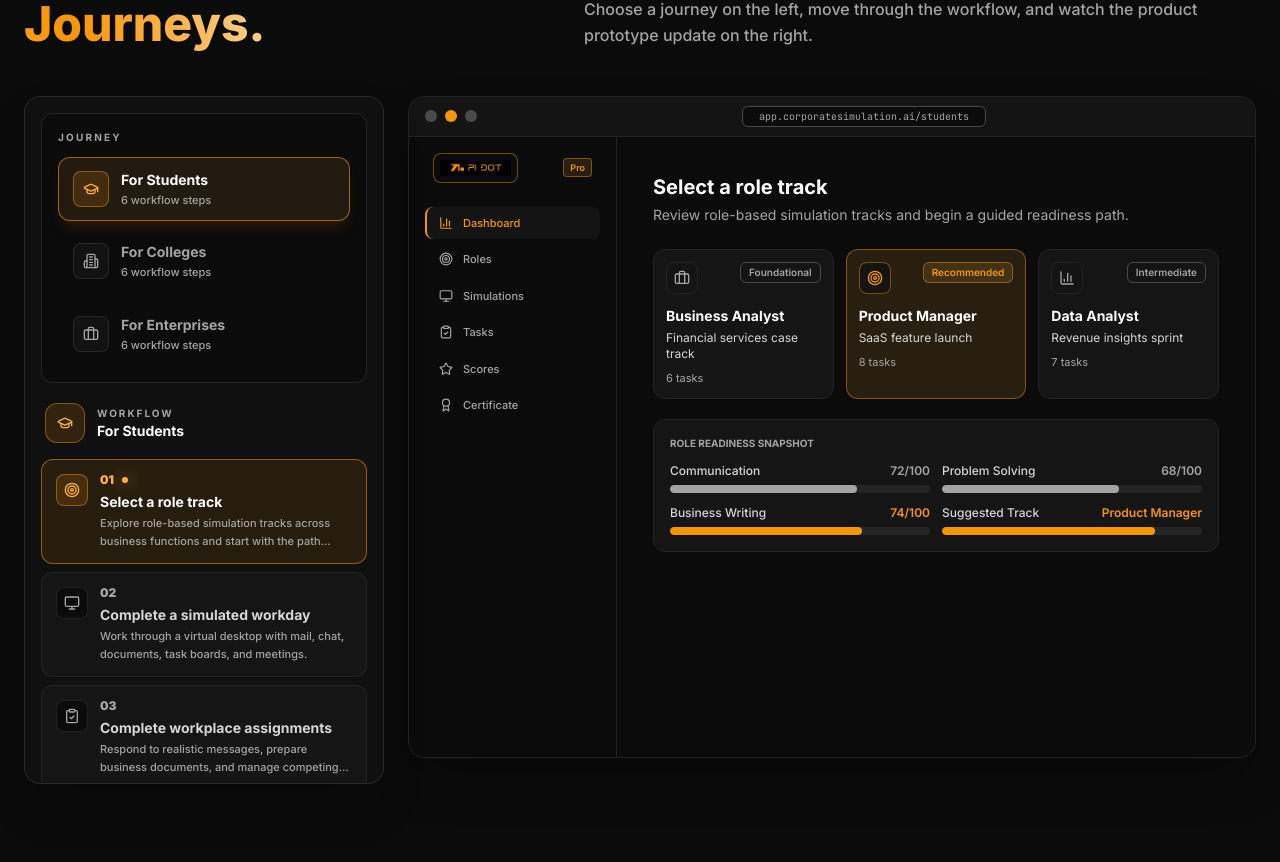
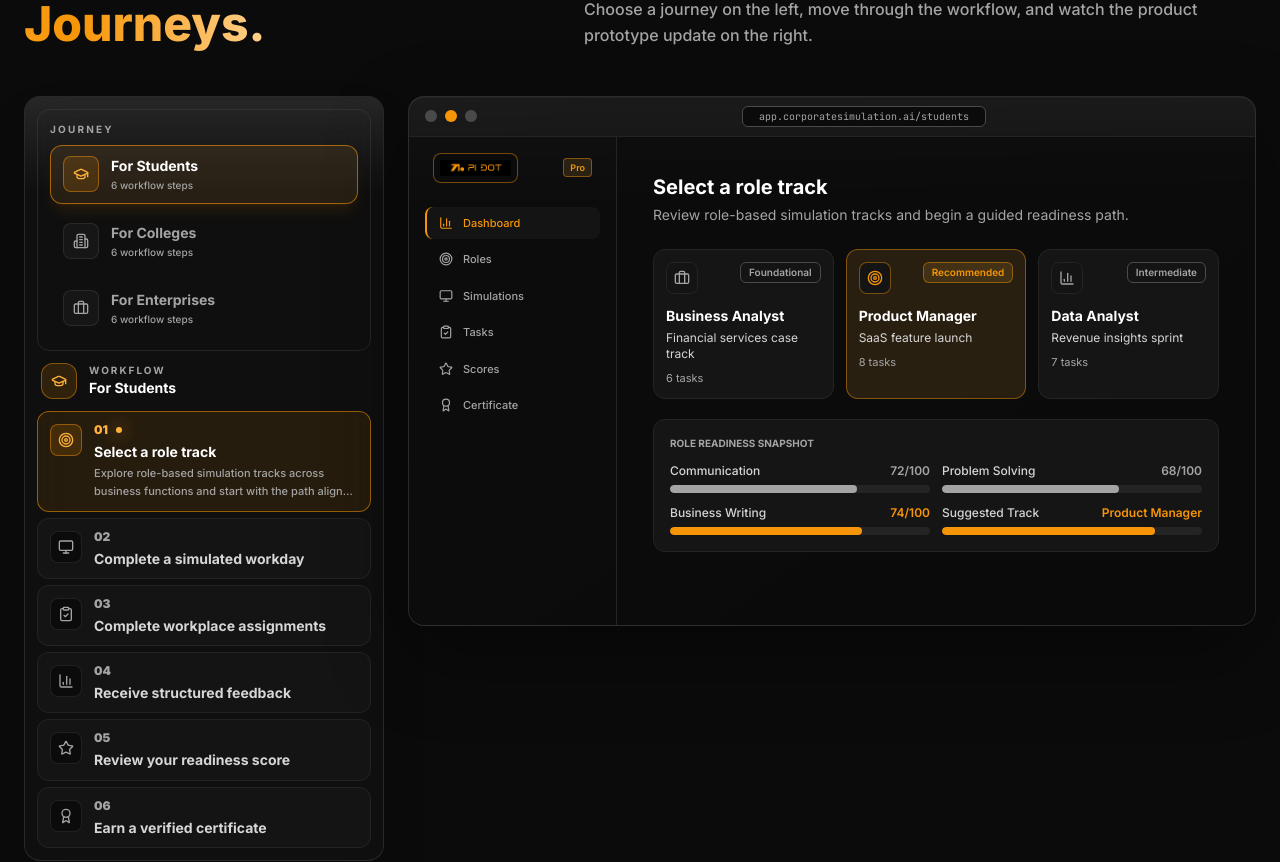
Before and after one commit to Vidur27zx/CorpSim, a Next.js app in the folder frontend/: page / in a window 1280 px wide. Shown: the part 2548-3410 px from the top of the page. Built offline with nearby package versions, Linux system fonts and the light colour scheme.

Commit message:
Polish interactive journeys prototype

```diff
--- a/frontend/components/landing/JourneysSection.tsx
+++ b/frontend/components/landing/JourneysSection.tsx
@@ -542,13 +542,31 @@ function PreviewSectionRenderer({ section }: { section: PreviewSection }) {
   return <ActionRow section={section} />;
 }
 
-function PreviewBrowserFrame({ journeyId, stepIndex, preview }: { journeyId: JourneyId; stepIndex: number; preview: PreviewData }) {
+function PreviewBrowserFrame({
+  journeyId,
+  stepIndex,
+  preview,
+  onStepChange,
+}: {
+  journeyId: JourneyId;
+  stepIndex: number;
+  preview: PreviewData;
+  onStepChange: (stepIndex: number) => void;
+}) {
   const items = sidebarItems[journeyId];
   const urlSlug = journeyId === "enterprises" ? "enterprise" : journeyId;
 
   return (
-    <div className="w-full overflow-hidden rounded-2xl border shadow-2xl shadow-black/40" style={{ background: previewTheme.panelElevated, borderColor: previewTheme.borderSoft }}>
-      <div className="flex h-10 items-center gap-3 border-b px-4" style={{ background: previewTheme.panelElevated, borderColor: previewTheme.borderSoft }}>
+    <div
+      className="relative min-h-[640px] w-full overflow-hidden rounded-2xl border shadow-2xl shadow-black/40 backdrop-blur-xl lg:aspect-[16/10] lg:min-h-0"
+      style={{
+        background: "linear-gradient(145deg, rgba(20,20,20,0.92), rgba(11,11,11,0.86))",
+        borderColor: "rgba(164, 164, 164, 0.2)",
+        boxShadow: "0 30px 80px rgba(0,0,0,0.38), inset 0 1px 0 rgba(255,255,255,0.12)",
+      }}
+    >
+      <div className="pointer-events-none absolute inset-x-0 top-0 z-10 h-28 bg-gradient-to-b from-white/[0.12] to-transparent" />
+      <div className="relative z-20 flex h-10 items-center gap-3 border-b px-4" style={{ background: "rgba(20,20,20,0.72)", borderColor: previewTheme.borderSoft }}>
         <div className="flex gap-2">
           <div className="h-3 w-3 rounded-full" style={{ background: previewTheme.grayBar }} />
           <div className="h-3 w-3 rounded-full" style={{ background: previewTheme.accent }} />
@@ -561,8 +579,8 @@ function PreviewBrowserFrame({ journeyId, stepIndex, preview }: { journeyId: Jou
         </div>
       </div>
 
-      <div className="flex h-[620px]">
-        <aside className="hidden w-52 flex-col gap-1 border-r p-4 md:flex" style={{ background: previewTheme.panel, borderColor: previewTheme.borderSoft }}>
+      <div className="relative z-20 flex h-[calc(100%-2.5rem)]">
+        <aside className="hidden w-52 flex-col gap-1 border-r p-4 md:flex" style={{ background: "rgba(11, 11, 11, 0.82)", borderColor: previewTheme.borderSoft }}>
           <div className="mb-5 flex items-center gap-2 px-2">
             <div className="rounded-lg border p-1.5" style={{ background: previewTheme.bg, borderColor: previewTheme.accentBorder }}>
               <Image src="/pidot-logo.png" alt="Pi Dot" width={64} height={18} className="h-4 w-auto" />
@@ -576,9 +594,11 @@ function PreviewBrowserFrame({ journeyId, stepIndex, preview }: { journeyId: Jou
             const active = index === stepIndex % items.length;
 
             return (
-              <div
+              <button
+                type="button"
                 key={item.name}
-                className="flex items-center gap-2.5 rounded-lg border-l-2 px-3 py-2 text-[11px] font-medium transition-colors"
+                onClick={() => onStepChange(index)}
+                className="flex items-center gap-2.5 rounded-lg border-l-2 px-3 py-2 text-left text-[11px] font-medium transition-colors hover:bg-white/[0.04] focus-visible:outline-none focus-visible:ring-2 focus-visible:ring-[#FFB13B]/60"
                 style={{
                   background: active ? previewTheme.panelElevated : "transparent",
                   borderLeftColor: active ? previewTheme.accent : "transparent",
@@ -587,12 +607,12 @@ function PreviewBrowserFrame({ journeyId, stepIndex, preview }: { journeyId: Jou
               >
                 <Icon className="h-3.5 w-3.5 shrink-0" />
                 <span>{item.name}</span>
-              </div>
+              </button>
             );
           })}
         </aside>
 
-        <main className="flex-1 overflow-y-auto p-5 sm:p-7 md:p-9" style={{ background: previewTheme.bg }}>
+        <main className="flex-1 overflow-y-auto p-5 [scrollbar-width:none] sm:p-7 md:p-9 [&::-webkit-scrollbar]:hidden" style={{ background: "rgba(11, 11, 11, 0.88)" }}>
           <div className="max-w-4xl">
             <div className="mb-6">
               <h3 className="text-xl font-bold" style={{ color: previewTheme.textPrimary }}>
@@ -1312,10 +1332,11 @@ export default function JourneysSection() {
             whileInView="show"
             viewport={{ once: true, margin: "-80px" }}
             variants={fadeUp}
-            className="rounded-2xl border border-[#4A4A4A]/45 bg-[#101010] p-4 shadow-2xl shadow-black/30 lg:sticky lg:top-24 lg:max-h-[calc(100vh-7rem)] lg:self-start lg:overflow-y-auto"
+            className="relative overflow-hidden rounded-2xl border border-[#4A4A4A]/45 bg-[#101010]/90 p-3 shadow-2xl shadow-black/30 backdrop-blur-xl lg:sticky lg:top-24 lg:self-start"
           >
-            <div className="mb-5 rounded-xl border border-[#4A4A4A]/40 bg-[#0B0B0B] p-4">
-              <p className="mb-3 text-[10px] font-bold uppercase tracking-[0.22em] text-[#A4A4A4]">Journey</p>
+            <div className="pointer-events-none absolute inset-x-0 top-0 h-24 bg-gradient-to-b from-white/[0.10] to-transparent" />
+            <div className="relative mb-3 rounded-xl border border-[#4A4A4A]/40 bg-[#0B0B0B]/82 p-3">
+              <p className="mb-2 text-[10px] font-bold uppercase tracking-[0.22em] text-[#A4A4A4]">Journey</p>
               <div className="grid grid-cols-1 gap-2">
                 {journeyTabs.map((tab) => {
                   const TabIcon = tab.tabIcon;
@@ -1326,7 +1347,7 @@ export default function JourneysSection() {
                       key={tab.id}
                       type="button"
                       onClick={() => handleTabSwitch(tab.id)}
-                      className={`flex items-center gap-3 rounded-xl border px-3.5 py-3 text-left transition-all duration-300 ${
+                      className={`flex items-center gap-3 rounded-xl border px-3 py-2.5 text-left transition-all duration-300 ${
                         selected
                           ? "border-[#F69507]/60 bg-[#FFB13B]/10 text-white shadow-lg shadow-[#F69507]/10"
                           : "border-transparent bg-transparent text-[#A4A4A4] hover:border-[#4A4A4A]/60 hover:bg-white/[0.03] hover:text-white"
@@ -1341,7 +1362,7 @@ export default function JourneysSection() {
                       </span>
                       <span className="min-w-0">
                         <span className="block text-sm font-bold">{tab.label}</span>
-                        <span className="mt-0.5 block text-[11px] font-medium text-[#A4A4A4]">
+                        <span className="mt-0.5 block text-[10px] font-medium text-[#A4A4A4]">
                           {tab.steps.length} workflow steps
                         </span>
                       </span>
@@ -1351,8 +1372,8 @@ export default function JourneysSection() {
               </div>
             </div>
 
-            <div className="mb-4 flex items-center gap-3 px-1">
-              <div className="flex h-10 w-10 shrink-0 items-center justify-center rounded-xl border border-[#F69507]/45 bg-[#F69507]/15">
+            <div className="relative mb-3 flex items-center gap-3 px-1">
+              <div className="flex h-9 w-9 shrink-0 items-center justify-center rounded-xl border border-[#F69507]/45 bg-[#F69507]/15">
                 <ActiveJourneyIcon className="h-4 w-4 text-[#FFB13B]" />
               </div>
               <div>
@@ -1366,7 +1387,7 @@ export default function JourneysSection() {
               initial={{ opacity: 0, y: 12 }}
               animate={{ opacity: 1, y: 0 }}
               transition={{ duration: 0.3 }}
-              className="space-y-2"
+              className="relative space-y-1.5"
             >
               {activeJourney.steps.map((step, index) => {
                 const isActive = activeStep === index;
@@ -1377,7 +1398,7 @@ export default function JourneysSection() {
                     key={step.title}
                     type="button"
                     onClick={() => setActiveStep(index)}
-                    className={`group relative w-full rounded-xl border px-3.5 py-3 text-left transition-all duration-300 ${
+                    className={`group relative w-full rounded-xl border px-3 py-2.5 text-left transition-all duration-300 ${
                       isActive
                         ? "border-[#F69507]/55 bg-[#F69507]/10"
                         : "border-[#4A4A4A]/30 bg-white/[0.025] hover:border-[#A4A4A4]/35 hover:bg-white/[0.045]"
@@ -1401,7 +1422,7 @@ export default function JourneysSection() {
                         <p className={`mt-1 text-sm font-bold leading-snug ${isActive ? "text-white" : "text-[#D6D6D6]"}`}>
                           {step.title}
                         </p>
-                        <p className="mt-1 line-clamp-2 text-[11px] font-medium leading-relaxed text-[#A4A4A4]">
+                        <p className={`mt-1 text-[11px] font-medium leading-relaxed text-[#A4A4A4] ${isActive ? "line-clamp-2" : "hidden"}`}>
                           {step.description}
                         </p>
                       </div>
@@ -1419,7 +1440,12 @@ export default function JourneysSection() {
             transition={{ duration: 0.45, ease: [0.16, 1, 0.3, 1] }}
             className="min-w-0"
           >
-            <PreviewBrowserFrame journeyId={activeTab} stepIndex={activeStep} preview={activePreview} />
+            <PreviewBrowserFrame
+              journeyId={activeTab}
+              stepIndex={activeStep}
+              preview={activePreview}
+              onStepChange={setActiveStep}
+            />
           </motion.div>
         </div>
       </div>
```
